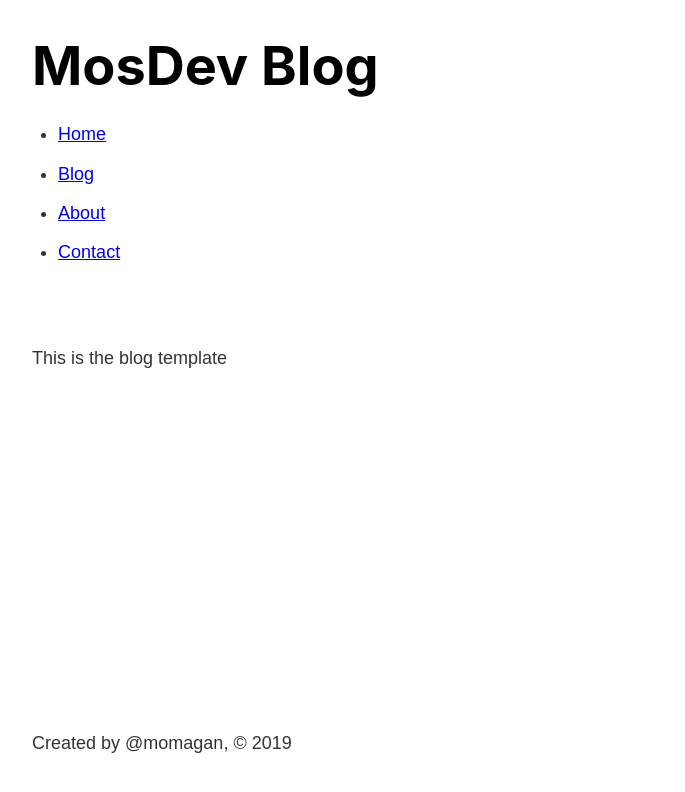
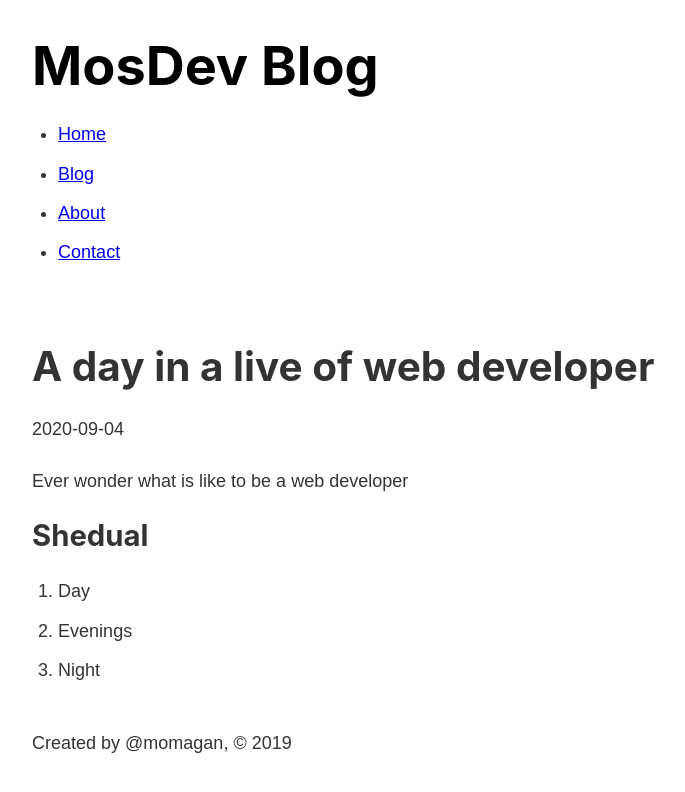
Before and after one commit to Amiinoz/blog-post, a Gatsby site: page /blog/gatsby in a window 1280 px wide. Shown: the whole page, without its empty margins (251-936 px from the left). Built offline with nearby package versions, Linux system fonts and the light colour scheme; Gatsby itself is replaced by a stand-in of ours.

Commit message:
Finished rendering blog posts

```diff
--- a/src/templates/blog.js
+++ b/src/templates/blog.js
@@ -1,11 +1,27 @@
 import React from 'react'
+import { graphql } from 'gatsby'
+
 
 import Layout from '../components/Layout'
 
-const Blog = () => {
+export const query = graphql`
+  query ($slug: String!){
+  markdownRemark (fields: {slug: {eq: $slug}}) {
+    frontmatter {
+      title
+      date
+    }
+    html
+  }
+}
+`
+
+const Blog = (props) => {
   return (
     <Layout>
-      This is the blog template
+      <h1>{props.data.markdownRemark.frontmatter.title}</h1>
+      <p>{props.data.markdownRemark.frontmatter.date}</p>
+      <div dangerouslySetInnerHTML={{ __html: props.data.markdownRemark.html }}></div>
     </Layout>
   )
 }
```
Also changed, not shown: README.md, gatsby-node.js (line endings or trailing spaces).
